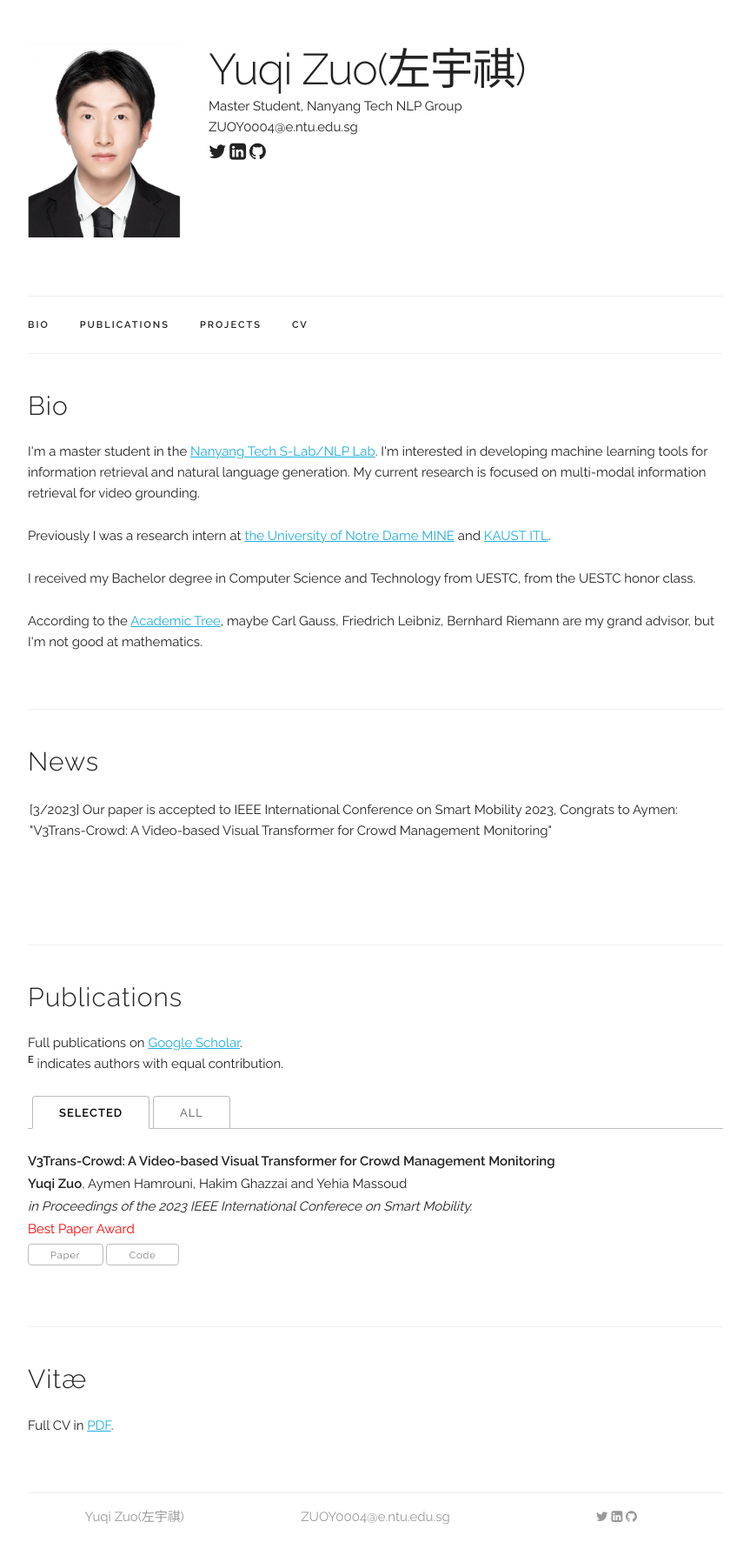
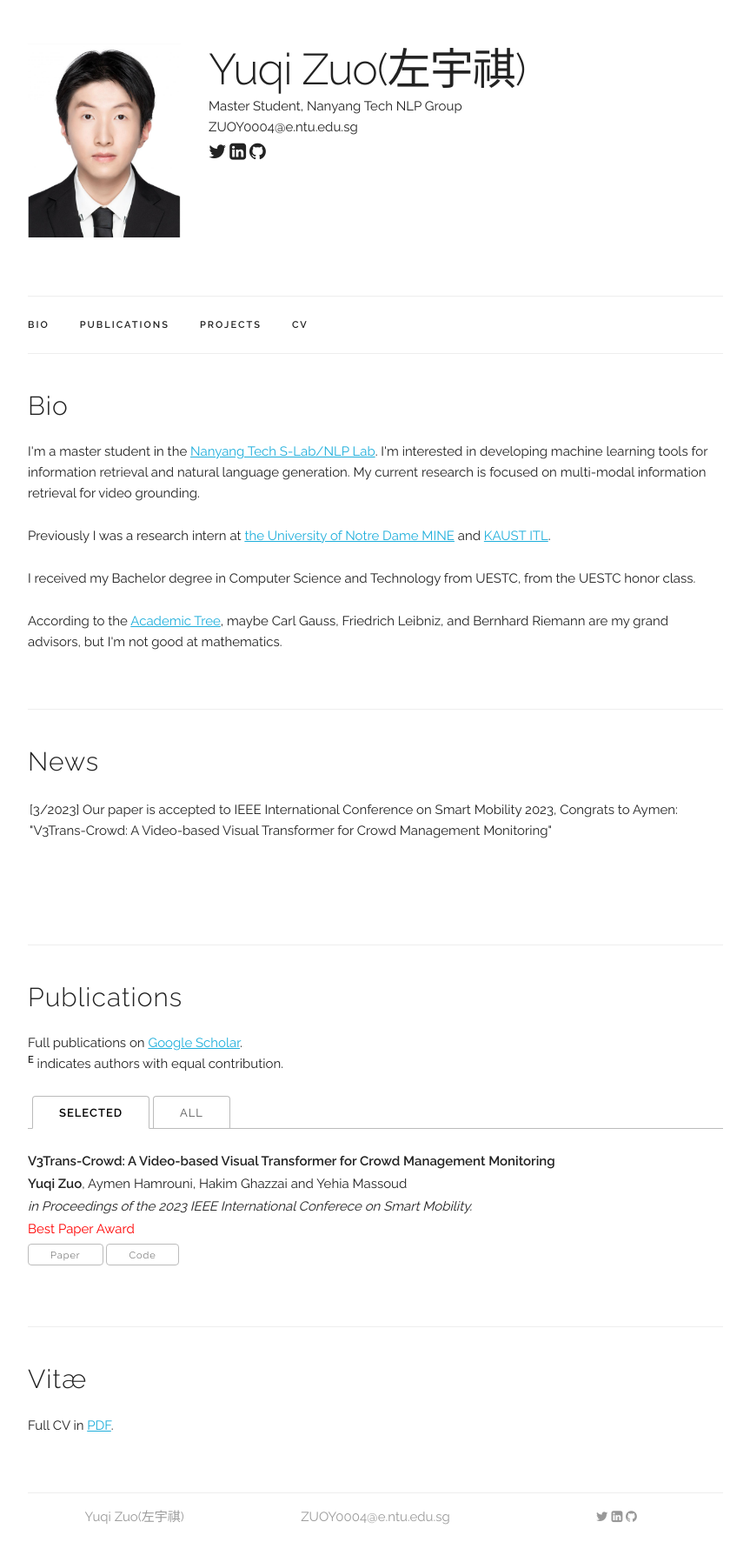
Before and after one commit to zyqdzkd/zyqdzkd.github.io, a Jekyll site: the page built from index.html, in a window 1280 px wide. Shown: the whole page at 87% size, without its empty margins (208-1071 px from the left). Built offline with Jekyll 4.4.1, drawn with Linux system fonts in a browser that asks for light colours.

Commit message:
Update index.html

```diff
--- a/index.html
+++ b/index.html
@@ -12,7 +12,7 @@ title: Personal Webpage
   <p>
   I received my Bachelor degree in Computer Science and Technology from UESTC, from the UESTC honor class.
   <p>
-  According to the <a href="https://academictree.org/">Academic Tree</a>, maybe Carl Gauss, Friedrich Leibniz, Bernhard Riemann are my grand advisor, but I'm not good at mathematics.
+  According to the <a href="https://academictree.org/">Academic Tree</a>, maybe Carl Gauss, Friedrich Leibniz, and Bernhard Riemann are my grand advisors, but I'm not good at mathematics.
   </p>
 </div>
 
```
